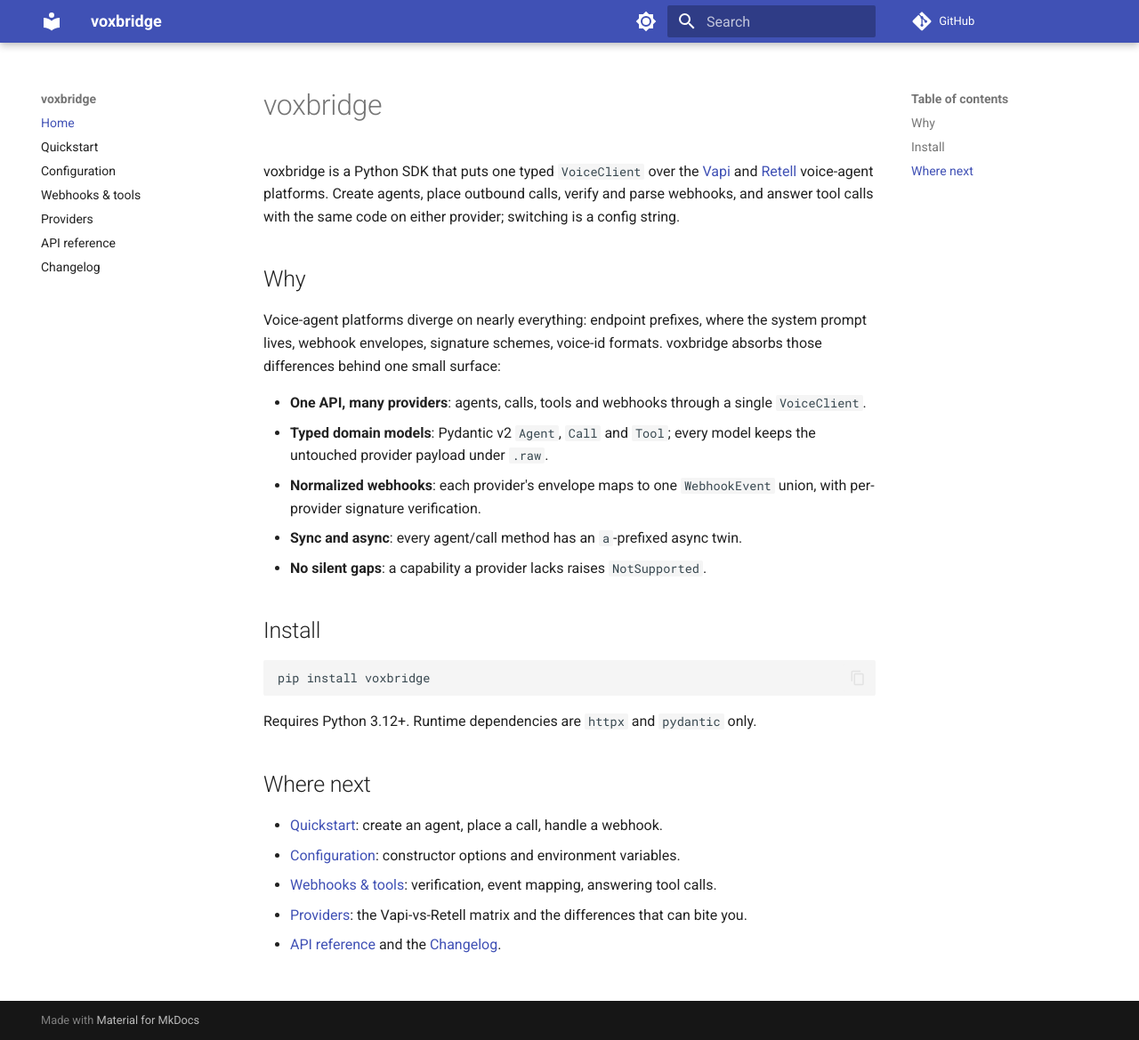
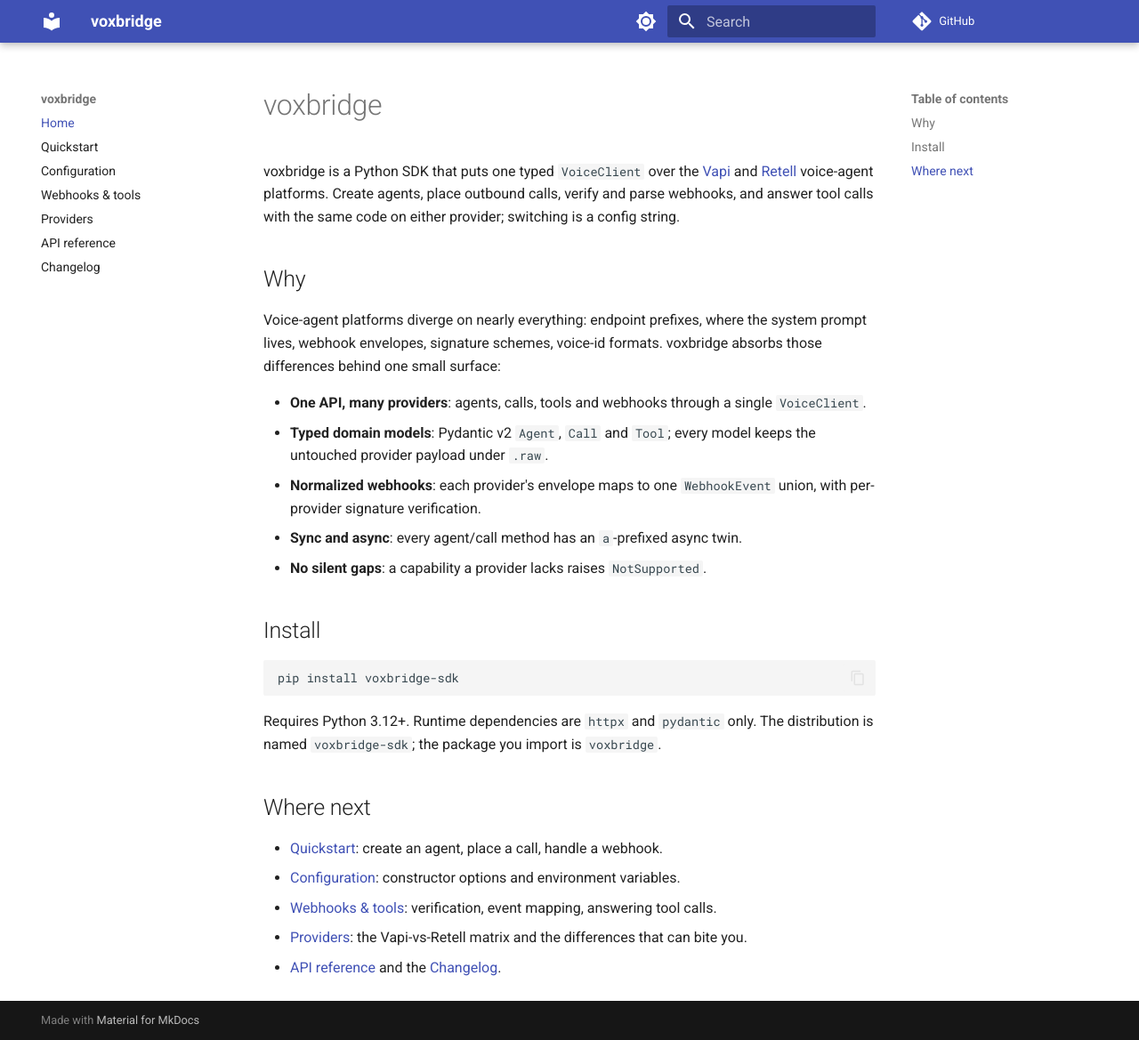
Before and after one commit to Clufy/voxbridge, an MkDocs documentation site: the page built from docs/index.md, in a window 1280 px wide and 1169 px high. Shown: the whole window at 89% size. Built offline with MkDocs 1.6.1 and Material for MkDocs 9.7.7, drawn with Linux system fonts in a browser that asks for light colours; comment, search, counter and statistics services are not loaded.

Commit message:
build: publish as voxbridge-sdk on PyPI (voxbridge is taken); import name unchanged

````diff
--- a/docs/index.md
+++ b/docs/index.md
@@ -24,10 +24,11 @@ voxbridge absorbs those differences behind one small surface:
 ## Install
 
 ```bash
-pip install voxbridge
+pip install voxbridge-sdk
 ```
 
 Requires Python 3.12+. Runtime dependencies are `httpx` and `pydantic` only.
+The distribution is named `voxbridge-sdk`; the package you import is `voxbridge`.
 
 ## Where next
 
--- a/pyproject.toml
+++ b/pyproject.toml
@@ -3,7 +3,7 @@ requires = ["hatchling"]
 build-backend = "hatchling.build"
 
 [project]
-name = "voxbridge"
+name = "voxbridge-sdk"
 dynamic = ["version"]
 description = "Provider-agnostic Python SDK over the Vapi and Retell voice-agent platforms."
 readme = "README.md"
````
Also changed, not shown: CHANGELOG.md (+2 -0 lines), CONTRIBUTING.md (+2 -2 lines), README.md (+4 -3 lines), examples/README.md (+1 -1 lines).
